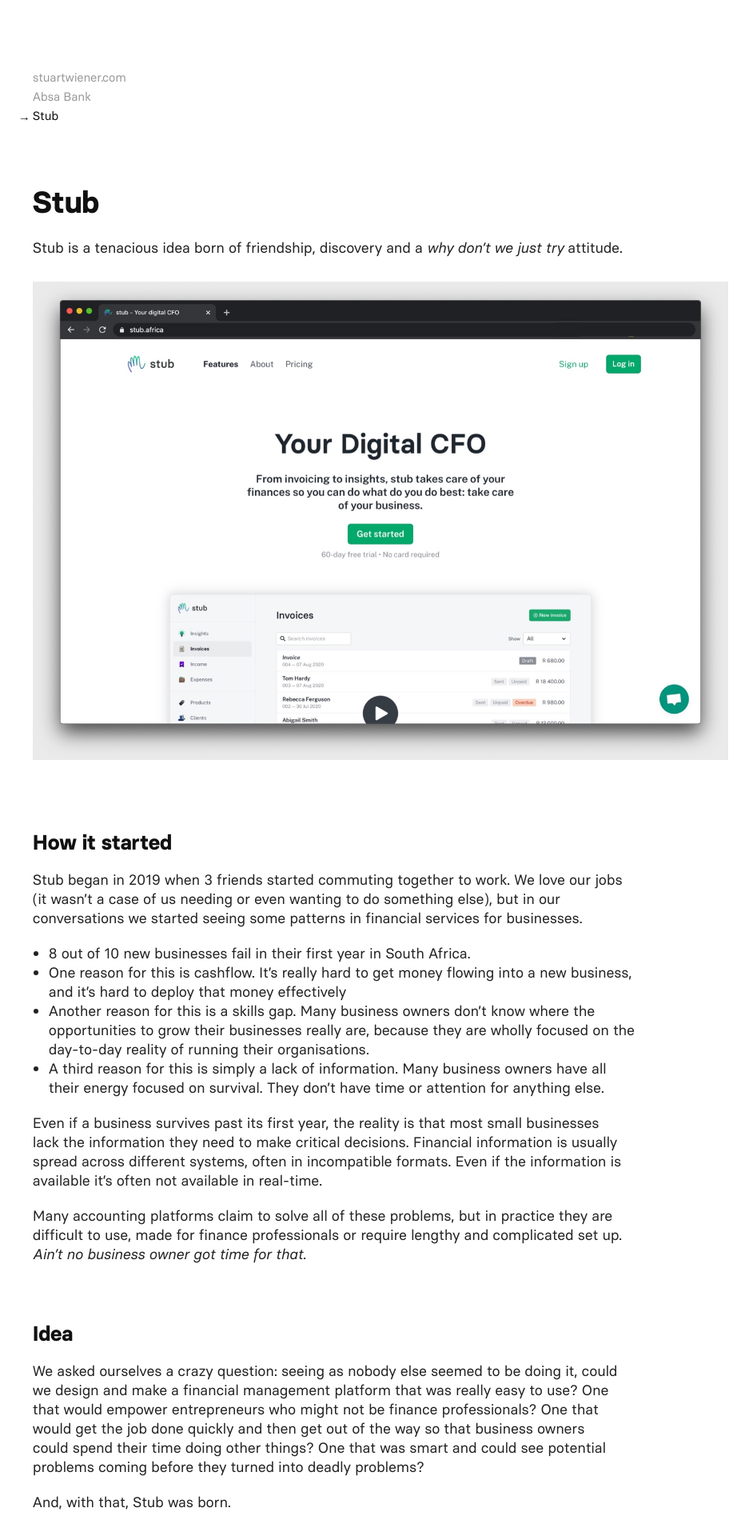
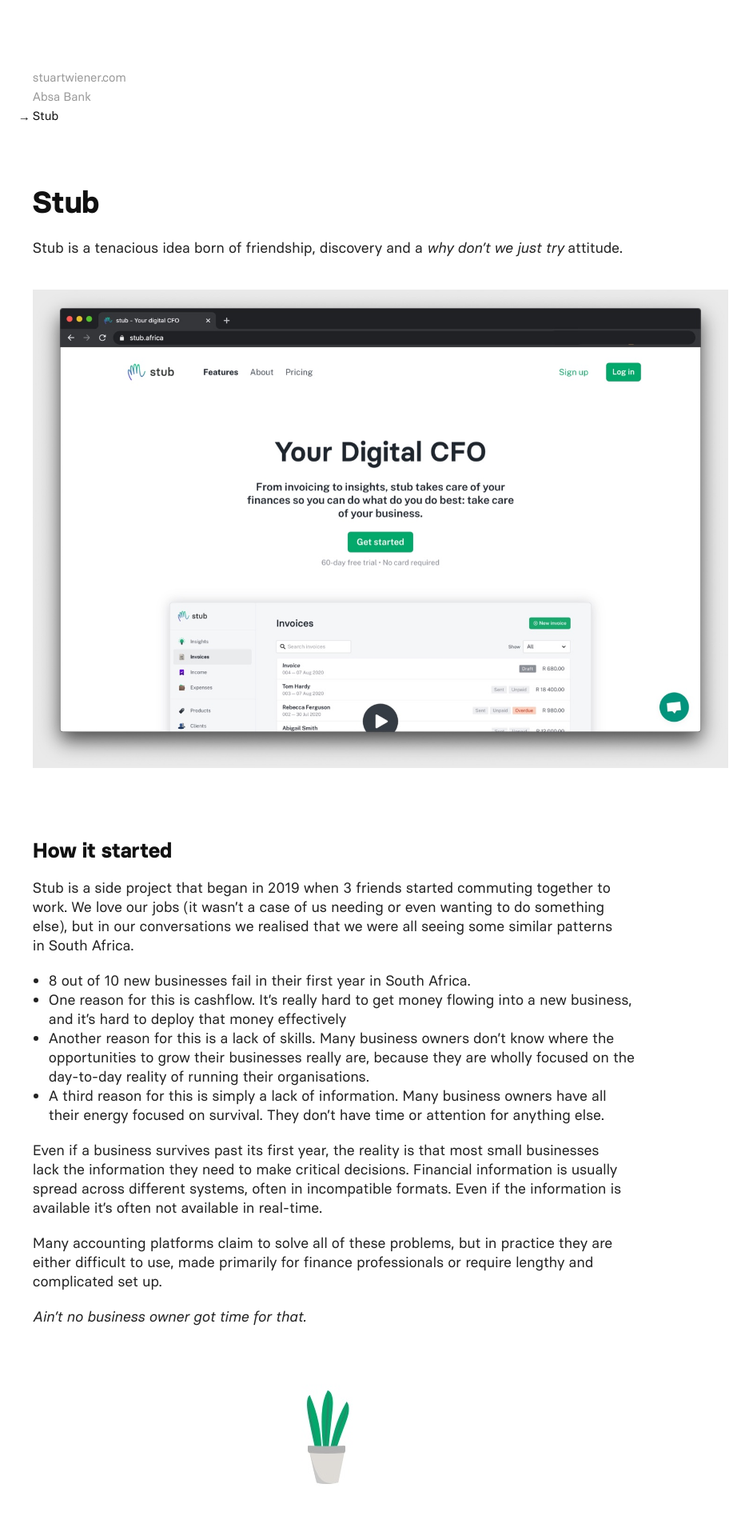
Before and after one commit to stuartwiener/stuartwiener.github.io, a Jekyll site: the page built from stub.html, in a window 1280 px wide. Shown: the top 1920 px of the page at 80% size, without its empty margins (164-1106 px from the left). Built offline with Jekyll 4.4.1, drawn with Linux system fonts in a browser that asks for light colours; some of the changed text lies outside the part shown.

Commit message:
stub story refinement

```diff
--- a/_sass/_layout.scss
+++ b/_sass/_layout.scss
@@ -31,11 +31,13 @@
 }
 
 .longform {
+  padding-bottom: 200px;
+
   p, ol, ul {
     max-width: 740px;
   }
   img {
-    margin: 10px 0;
+    margin: 20px 0 10px;
   }
   img.narrow {
     max-width: 740px;
--- a/stub.html
+++ b/stub.html
@@ -21,30 +21,36 @@
 
     <h2>How it started</h2>
 
-    <p>Stub began in 2019 when 3 friends started commuting together to work. We love our jobs (it wasn’t a case of us needing or even wanting to do something else), but in our conversations we started seeing some patterns in financial services for businesses.</p>
+    <p>Stub is a side project that began in 2019 when 3 friends started commuting together to work. We love our jobs (it wasn’t a case of us needing or even wanting to do something else), but in our conversations we realised that we were all seeing some similar patterns in South Africa.</p>
 
     <ul>
         <li>8 out of 10 new businesses fail in their first year in South Africa.</li>
         <li>One reason for this is cashflow. It’s really hard to get money flowing into a new business, and it’s hard to deploy that money effectively</li>
-        <li>Another reason for this is a skills gap. Many business owners don’t know where the opportunities to grow their businesses really are, because they are wholly focused on the day-to-day reality of running their organisations.</li>
+        <li>Another reason for this is a lack of skills. Many business owners don’t know where the opportunities to grow their businesses really are, because they are wholly focused on the day-to-day reality of running their organisations.</li>
         <li>A third reason for this is simply a lack of information. Many business owners have all their energy focused on survival. They don’t have time or attention for anything else.</li>
     </ul>
 
     <p>Even if a business survives past its first year, the reality is that most small businesses lack the information they need to make critical decisions. Financial information is usually spread across different systems, often in incompatible formats. Even if the information is available it’s often not available in real-time.</p>
 
-    <p>Many accounting platforms claim to solve all of these problems, but in practice they are difficult to use, made for finance professionals or require lengthy and complicated set up. <em>Ain’t no business owner got time for that.</em></p>
+    <p>Many accounting platforms claim to solve all of these problems, but in practice they are either difficult to use, made primarily for finance professionals or require lengthy and complicated set up.</p>
+
+    <p><em>Ain’t no business owner got time for that.</em></p>
+
+    <img class="narrow" src="{{ site.url }}/assets/stub-mission.jpg"  alt="">
 
     <h2>Idea</h2>
 
-    <p>We asked ourselves a crazy question: seeing as nobody else seemed to be doing it, could we design and make a financial management platform that was really easy to use? One that would empower entrepreneurs who might not be finance professionals? One that would get the job done quickly and then get out of the way so that business owners could spend their time doing other things? One that was smart and could see potential problems coming before they turned into deadly problems?</p>
+    <p>We asked ourselves a crazy question...</p>
 
-    <p>And, with that, Stub was born.</p>
+    <p>Seeing as nobody else seemed to be doing it, could we make a financial management platform that was really easy to use? One that would empower entrepreneurs who might not be finance professionals? One that would mostly just get out of the way so that business owners could spend their time doing other things? One that was smart and could see potential problems coming before they turned into deadly problems?</p>
+
+    <p>And with that, Stub was born.</p>
 
     <h2>Experiment</h2>
 
     <p>The first thing we did was question all of our assumptions. When we spoke to business owners they all complained about these problems, but would they actually be willing to embrace (and pay for) an alternative?</p>
 
-    <p>We registered a domain and set up a social media profile to test our hypotheses.</p>
+    <p>We registered a company, bought a domain and set up some social media profiles to test our hypotheses.</p>
 
     <img class="narrow" src="{{ site.url }}/assets/stub-signup.jpg"  alt="">
 
@@ -58,21 +64,21 @@
 
     <img class="narrow" src="{{ site.url }}/assets/stub-dashboard.jpg"  alt="">
 
-    <p>I designed and built the front-end while my co-founders looked after marketing and server development respectively. In practice we collaborate on practically everything and everyone lends a hand wherever it is needed. Stub is inextricably the result of the 3 of us.</p>
+    <p>I designed and built the front-end while my co-founders looked after marketing and server development respectively. In practice we collaborate on practically everything and everyone lends a hand wherever it is needed. Stub is irreducably the 3 of us.</p>
 
-    <p>We used vue.js for the front-end and Clojure running on Heroku, with a bit of Firebase mixed in, for our server. The whole system is very quick. It feels sparkly and alert.</p>
+    <p>We used Vue.js for the front-end and Clojure running on Heroku, with a bit of Firebase mixed in, for our server. The whole system is very quick. It feels sparkly and responsive. And it scales.</p>
 
     <h2>Brand design</h2>
 
-    <p>To start with we needed some branding. the word mark that we had been using up to that point was getting old fast.</p>
+    <p>To start with we needed some branding. The word mark that we had been using up to that point was getting old fast.</p>
 
     <img class="narrow" src="{{ site.url }}/assets/stub-ideation.jpg"  alt="">
 
-    <p>I tried a lot of different ideas—a scribbled dot, some layered arrows, an “S” bent out of shape—before we settled on the “high five”. </p>
+    <p>I tried a lot of different ideas—a scribbled dot, some layered arrows, an “S” bent out of shape—but in the end we settled on a “high five”. </p>
 
     <img class="narrow" src="{{ site.url }}/assets/stub-viable-ideas.jpg"  alt="">
 
-    <p>Of all the viable options the <em>high five</em> feels most like us. It says, ”Just start! Take action! Get moving! You can do it! Boom!" And the thumb subtly terminates running upward like a chart showing growth.</p>
+    <p>Of all the viable options the <em>high five</em> feels most like us. It says, ”Just start! Take action! Get moving! You can do it! Let’s go!" And the thumb subtly terminates pointing upward like a chart trending positively.</p>
 
     <img class="narrow" src="{{ site.url }}/assets/stub-logo-tshirt.jpg"  alt="">
 
@@ -80,50 +86,60 @@
 
     <img class="narrow" src="{{ site.url }}/assets/stub-logo-tab.jpg"  alt="">
 
-    <p>It also needed to work on social media, on a tab in a web browser and on an app icon. In those cases it needed to be distinct and recognisable. A word mark wouldn’t scale down to those sizes, so the logo needed to be able to stand on its own. We tested it in all of these scenarios and refined all of the details until it worked consistently well in each case.</p>
+    <p>It also needed to work on social media, on a tab in a web browser and on an app icon. In those cases it needed to be distinct and recognisable. A word mark wouldn’t scale down to those sizes, so the logo needed to be able to stand on its own. I tested it in all of these scenarios and refined all of the details until it worked consistently well in each case.</p>
 
     <h2>Product design</h2>
 
-    <p>We spoke extensively with some of the people that signed up on our marketing website and we identified 3 people whom we felt we could serve well, and who represented different sides of our addressable market. The one thing that they they all needed was invoicing, so we knew that we had to get that right to get into the game.</p>
+    <p>We spoke extensively with some of the people that signed up on our marketing website and we identified 3 people whom we felt were good representatives of different extremes of our addressable market. The one thing that they they all needed was invoicing, so we knew that we had to get that right to get into the game.</p>
 
     <img class="narrow" src="{{ site.url }}/assets/stub-invoice-0.jpg"  alt="">
 
-    <p>I designed an invoice editor that used a direct manipulation paradigm, so that it would feel familiar to people who use MS Word to make and send invoices (a lot of people do this).</p>
+    <p>I designed an invoice editor that used a direct manipulation paradigm, so that it would feel familiar to people who use Microsoft Word to make and send invoices (a lot of people do this).</p>
 
     <p>I felt that I could simplify it even further and we agreed that it needed to feel less heavy and cumbersome, so that it didn’t intimidate users.</p>
 
+    <img class="narrow" src="{{ site.url }}/assets/stub-dashboard-v1.jpg"  alt="">
+
+    <p class="sidebar">I explored other parts of the platform to start getting a sense of the design system that we would need and I conceptualised a feed of recommendations and insights.</p>
+
     <img src="{{ site.url }}/assets/stub-invoice-1.jpg"  alt="">
 
-    <p>The micro-interactions would need to make it feel effortless and they had to work extra hard to create the right affordances that would teach users what they could do as they used it.</p>
+    <p>Once I had something that we felt had potential we moved over to solving those problems in code, iterating over and over until it was sufficiently polished.</p>
 
     <img class="narrow" src="{{ site.url }}/assets/stub-invoice-2.jpg"  alt="">
 
-    <p>Once I had something that we felt had enough potential we moved over to solving those problems in code, iterating over and over until it was sufficiently polished.</p>
+    <p>The micro-interactions needed to work hard to create the right affordances at particular moments, so that they steadily built a customer’s confidence, showing them how to do things do as they used Stub more and more.</p>
 
     <img class="narrow" src="{{ site.url }}/assets/stub-invoice-3.jpg"  alt="">
 
     <p>If we pushed the direct manipulation paradigm too far we found that it actually made the system harder to use.</p>
-    <p>Modals are always tricky as they can feel like an interruption that gets in the way of what you’re trying to do. They can also create focus when they’re done right and I found that our users were able to complete complex tasks without getting tripped up, using our customised modals.</p>
-    <p>The content on our modals is preloaded so that they load immediately, making the system feel very lively and responsive. This is subtle, but it makes a remarkable difference to the experience.</p>
+    <p>Modals are always tricky as they can feel like an interruption that gets in the way of what you’re trying to do. When they're done right though, they can generate focus and efficiency, and I found that our users were able to complete complex tasks without getting tripped up, using our customised modals.</p>
+    <p>The content on our modals is preloaded so that the modal loads immediately, making the system feel very lively. This is subtle, but it makes a remarkable difference to the experience.</p>
 
     <img class="narrow" src="{{ site.url }}/assets/stub-invoices.jpg"  alt="">
 
     <p>Once we had established the conventions, it was about ensuring that they were applied consistently. As I worked through each instance I refined the conventions holistically, taking into account the nuances of each section.</p>
 
-    <!-- <p>Most accounting platforms group both income and expenses into a singular “transactions” element. You can generally add a “transaction” and then decide whether it is money coming in or going out. But the more we spoke to our users and watched what they did, the more we realised how differently they treated income as opposed to expenses. While they might be equivalent at a data level (distinguished only by a positive/negative sign), we decided to distinguish them in the navigation for the user. In this way we handle each separately, which gives the user a much clearer understanding and consideration of each. This turned out to work really well for our early users. </p> -->
-
     <img class="narrow" src="{{ site.url }}/assets/stub-income.jpg"  alt="">
 
-    <p>Throughout the process we had to solve for mobile as well. I built everything mobile first and since we ended up designing a lot of the details in code this was quite natural.</p>
+    <p class="sidebar">Most accounting platforms group both income and expenses into a singular “transactions” element. You can usually add a “transaction” to a general ledger and then decide whether it is money coming in or going out. But the more we spoke to our users and watched what they did, the more we realised how differently they treated income versus expenses. While they might be equivalent at a data level (distinguished only by a positive/negative sign), we decided to separate them in the navigation for the user. This gives the user a much clearer understanding and consideration of each. For overall reporting we still consolidate the two, but handling them independantly turned out to work really well for our early users. </p>
+
+    <p>Throughout the process we had to solve for mobile. I built everything mobile first and since we ended up designing a lot of the details in code it was quite natural to create conventions that worked across mobile, tablet and desktop devices.</p>
 
     <img class="narrow" src="{{ site.url }}/assets/stub-mobile.jpg"  alt="">
 
-    <p class="sidebar">It turns out that a large proportion of our customers use WhatsApp to send their invoices.</p>
+    <p>We learnt from our users as we went along, not only listening to what they said, but watching and measuring what they did. For example, it turned out that many users sent invoices to their clients using WhatsApp, and we could quickly accomodate and facilitate that.</p>
 
-    <h2>What next?</h2>
+    <img class="narrow" src="{{ site.url }}/assets/stub-email.jpg"  alt="">
+
+    <p class="sidebar">We used MJML to create responsive email templates for invoices, that could also be rendered on web. MJML is not perfect, but we found it to be a good trade-off between flexibility, consistency across different email clients and maintainability.</p>
+
+    <p>Building and launching Stub was a continuous dance between focusing on the details of a particular interface or technology and stepping back to consider the product value as a whole—much like painting where you add a brushstroke and then take a step back to see it in context of the rest of the canvas, before adding the next brushstroke and repeating.</p>
+
+    <h2>What’s next?</h2>
 
     <p>We have a backlog of hundreds of potential features, but by keeping it lean and aiming for quality over quantity we’ve got a platform that’s steadily growing.</p>
 
-    <p>At the moment Stub is useful to a small group of entrepreneurs which is immensely rewarding. We’ve acquired a number of paying customers, and we're actively building (when we can) to grow our market.</p>
+    <p>At the moment Stub is useful to a small group of entrepreneurs and that is immensely rewarding. We’ve acquired a number of paying customers, and we’re actively building (when and if we can) to grow our market.</p>
 
 </div>
```
Also changed, not shown: assets/stub-dashboard-v1.jpg (added), assets/stub-email.jpg (added), assets/stub-invoice-2.jpg, assets/stub-mission.jpg (added).
